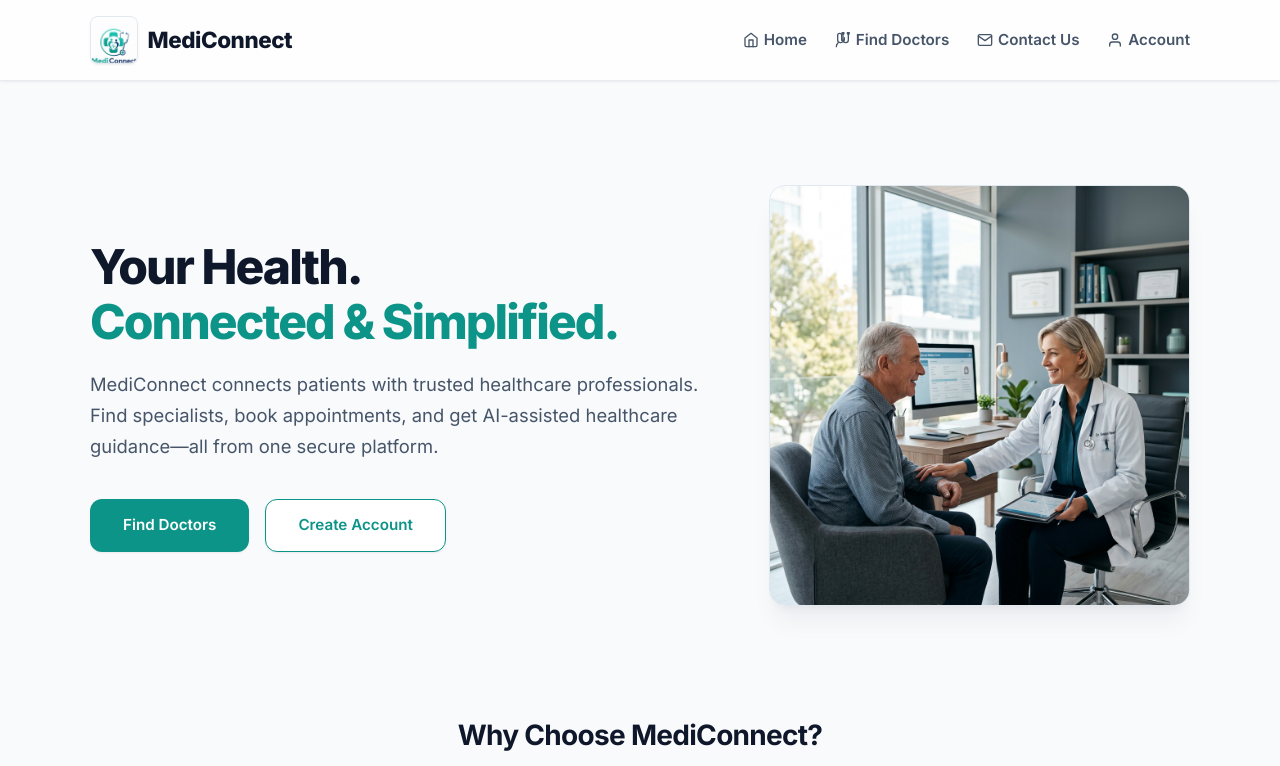
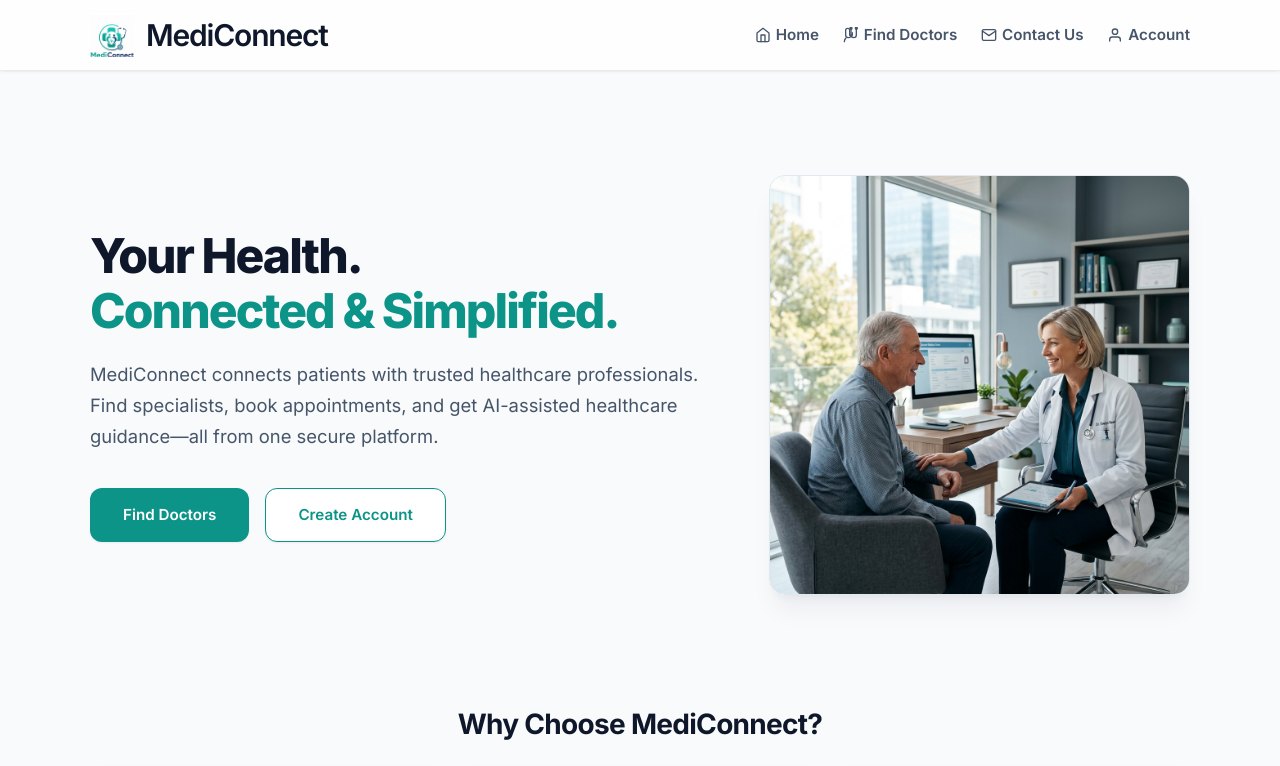
Before and after one commit to Hetvi-Rupapara/Mediconnect, a React (Vite) app in the folder client/: page / in a window 1280 px wide. Shown: the top 766 px of the page. Built offline with nearby package versions, Linux system fonts and the light colour scheme.

Commit message:
Improve Navbar Brand logo sizing, brand name formatting, and navigation alignment

```diff
--- a/client/src/App.jsx
+++ b/client/src/App.jsx
@@ -41,8 +41,8 @@ function App() {
         {/* Navigation Bar */}
         <header>
           <div className="header-container">
-            <Link to="/" className="logo" style={{ display: 'flex', alignItems: 'center', gap: '0.6rem', textDecoration: 'none' }}>
-              <div style={{ width: '48px', height: '48px', overflow: 'hidden', display: 'flex', justifyContent: 'center', alignItems: 'flex-start', borderRadius: '8px', border: '1px solid var(--border-color)', backgroundColor: '#fff', boxShadow: 'var(--shadow-sm)' }}>
+            <Link to="/" className="logo-brand">
+              <div className="logo-img-container">
                 <img
                   src="/logo.jpg"
                   alt="MediConnect Logo"
@@ -55,7 +55,7 @@ function App() {
                   }}
                 />
               </div>
-              <span style={{ fontWeight: '800', fontSize: '1.4rem', color: 'var(--text-main)', letterSpacing: '-0.02em' }}>MediConnect</span>
+              <span className="logo-text">MediConnect</span>
             </Link>
             <nav>
               <ul className="nav-links">
--- a/client/src/index.css
+++ b/client/src/index.css
@@ -91,7 +91,7 @@ header {
   backdrop-filter: blur(12px);
   -webkit-backdrop-filter: blur(12px);
   border-bottom: 1px solid rgba(226, 232, 240, 0.8);
-  padding: 1rem 0;
+  padding: 0.8rem 0; /* Compact padding to match 70-76px navbar height */
   box-shadow: var(--shadow-sm);
 }
 
@@ -104,25 +104,76 @@ header {
   padding: 0 1.25rem;
 }
 
-.logo {
-  font-size: 1.4rem;
-  font-weight: 800;
-  color: var(--primary);
+/* Flexbox Brand Container */
+.logo-brand {
   display: flex;
   align-items: center;
-  gap: 0.6rem;
-  letter-spacing: -0.03em;
+  gap: 12px; /* 10-14px spacing */
+  text-decoration: none;
+  transition: var(--transition-smooth);
 }
 
-.logo span {
-  font-size: 1.6rem;
+.logo-brand:hover {
+  transform: scale(1.02);
+  opacity: 0.95;
+}
+
+/* Responsive Logo Emblem Container (No border, sharp aspect ratio) */
+.logo-img-container {
+  width: 44px;
+  height: 44px;
+  overflow: hidden;
+  display: flex;
+  justify-content: center;
+  align-items: flex-start;
+  background-color: #fff;
+  border: none;
+}
+
+@media (max-width: 1024px) { /* Tablet */
+  .logo-img-container {
+    width: 38px;
+    height: 38px;
+  }
+}
+
+@media (max-width: 768px) { /* Mobile */
+  .logo-img-container {
+    width: 34px;
+    height: 34px;
+  }
+}
+
+/* Balanced Brand Text */
+.logo-text {
+  font-size: 30px; /* 30-34px */
+  font-weight: 600; /* 600-700 */
+  color: var(--text-main);
+  letter-spacing: -0.04em; /* Slightly tighter spacing */
+  line-height: 1;
+  margin: 0;
+  white-space: nowrap;
+}
+
+@media (max-width: 1024px) { /* Tablet */
+  .logo-text {
+    font-size: 26px;
+  }
+}
+
+@media (max-width: 768px) { /* Mobile */
+  .logo-text {
+    font-size: 22px;
+  }
 }
 
 .nav-links {
   display: flex;
   align-items: center;
-  gap: 1.75rem;
+  gap: 1.5rem; /* Clean equal spacing aligned with brand section */
   list-style: none;
+  margin: 0;
+  padding: 0;
 }
 
 .nav-links a {
```
